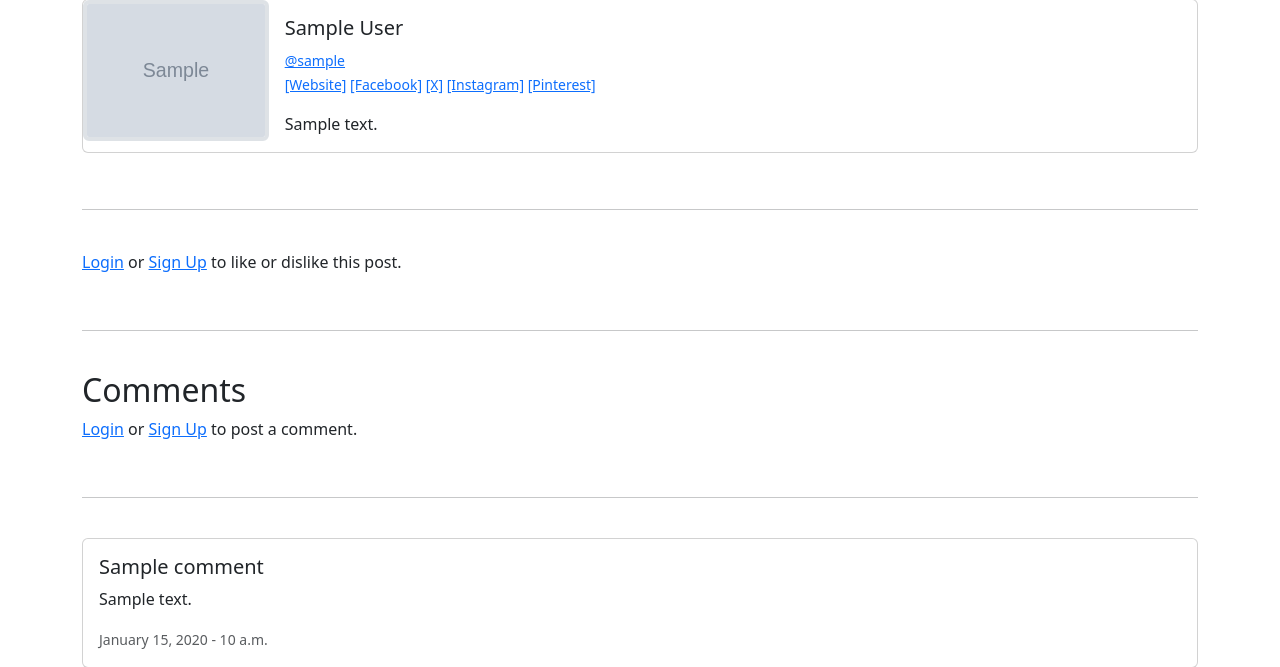
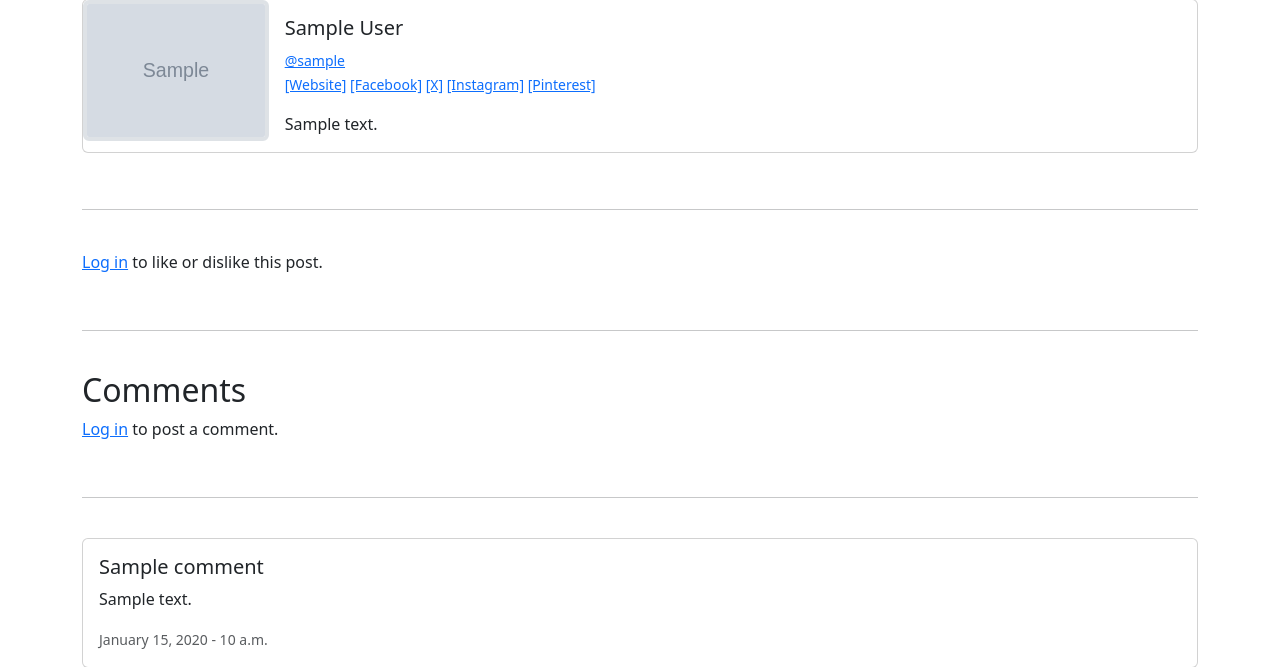
Before and after one commit to ft-mammoo/Blog-App, a Django app: page /article/1/ in a window 1280 px wide. Shown: the part 679-1346 px from the top of the page. Run offline with Django 5.2, Linux system fonts and the light colour scheme; tables that the repository leaves empty hold one stand-in row (values such as "Sample post"); grey boxes marked "Sample" are stand-in pictures.

Commit message:
Refactor login prompts across templates for consistency and clarity

```diff
--- a/theblog/forms.py
+++ b/theblog/forms.py
@@ -64,7 +64,6 @@ class EditBlogPostForm(forms.ModelForm):
             'title_tag' : forms.TextInput(attrs={'class' : 'form-control', 'placeholder' : 'Enter title tag here'}),
             'category' : forms.Select(attrs={'class' : 'form-control', 'placeholder' : 'Select category'}),
             'snippet' : forms.TextInput(attrs={'class' : 'form-control', 'placeholder' : 'Enter a brief snippet about the post'}),
-            'header_image' : forms.ClearableFileInput(attrs={'class' : 'form-control-file', 'placeholder' : 'Upload header image'}),
         }
 
     def clean_content(self):
--- a/theblog/templates/article_details.html
+++ b/theblog/templates/article_details.html
@@ -119,7 +119,7 @@
     </form>
 {% else %}
     <p>
-        <a href="{% url 'login' %}?next={{ request.path }}">Login</a> or <a href="{% url 'signup' %}">Sign Up</a> to like or dislike this post.
+        <a href="{% url 'login' %}">Log in</a> to like or dislike this post.
     </p>
 {% endif %}
 
@@ -142,7 +142,7 @@
         </div>
     </div>
 {% else %}
-    <p><a href="{% url 'login' %}?next={{ request.path }}">Login</a> or <a href="{% url 'signup' %}">Sign Up</a> to post a comment.</p>
+    <p><a href="{% url 'login' %}">Log in</a> to post a comment.</p>
 {% endif %}
 
 <br><hr><br>
--- a/theblog/templates/create_category.html
+++ b/theblog/templates/create_category.html
@@ -19,7 +19,7 @@
     </div>
 {% else %}
     <h1>You must be logged in to create a new category.</h1>
-    <a href="{% url 'login' %}?next={{ request.path }}">Login</a> or <a href="{% url 'signup' %}">Sign Up</a>
+    <a href="{% url 'login' %}">Login</a> or <a href="{% url 'signup' %}">Sign Up</a>
 {% endif %}
 
 {% endblock %}
--- a/theblog/templates/create_post.html
+++ b/theblog/templates/create_post.html
@@ -20,7 +20,7 @@
     </div>
 {% else %}
     <h1>You must be logged in to create a new blog post.</h1>
-    <a href="{% url 'login' %}?next={{ request.path }}">Login</a> or <a href="{% url 'signup' %}">Sign Up</a>
+    <a href="{% url 'login' %}">Login</a> or <a href="{% url 'signup' %}">Sign Up</a>
 {% endif %}
 
 {% endblock %}
--- a/theblog/templates/delete_post.html
+++ b/theblog/templates/delete_post.html
@@ -23,6 +23,6 @@
     {% endif %}
 {% else %}
     <h1>You must be logged in to delete a blog post.</h1>
-    <a href="{% url 'login' %}?next={{ request.path }}">Login</a> or <a href="{% url 'signup' %}">Sign Up</a>
+    <a href="{% url 'login' %}">Login</a> <a href="{% url 'signup' %}">Sign Up</a>
 {% endif %}
 {% endblock %}
--- a/theblog/templates/edit_post.html
+++ b/theblog/templates/edit_post.html
@@ -24,7 +24,7 @@
     {% endif %}
 {% else %}
     <h1>You must be logged in to edit a blog post.</h1>
-    <a href="{% url 'login' %}?next={{ request.path }}">Login</a> or <a href="{% url 'signup' %}">Sign Up</a>
+    <a href="{% url 'login' %}">Login</a> or <a href="{% url 'signup' %}">Sign Up</a>
 {% endif %}
 
 {% endblock %}
```
